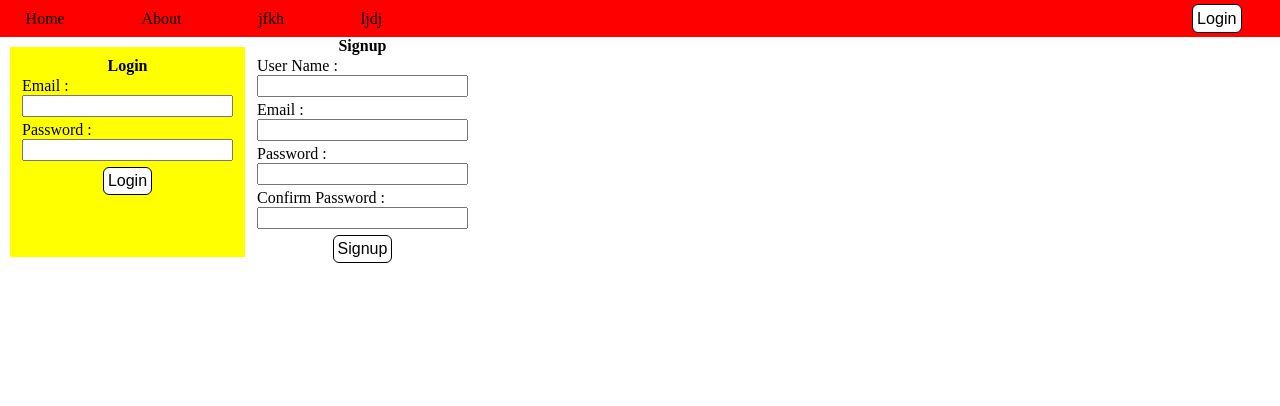
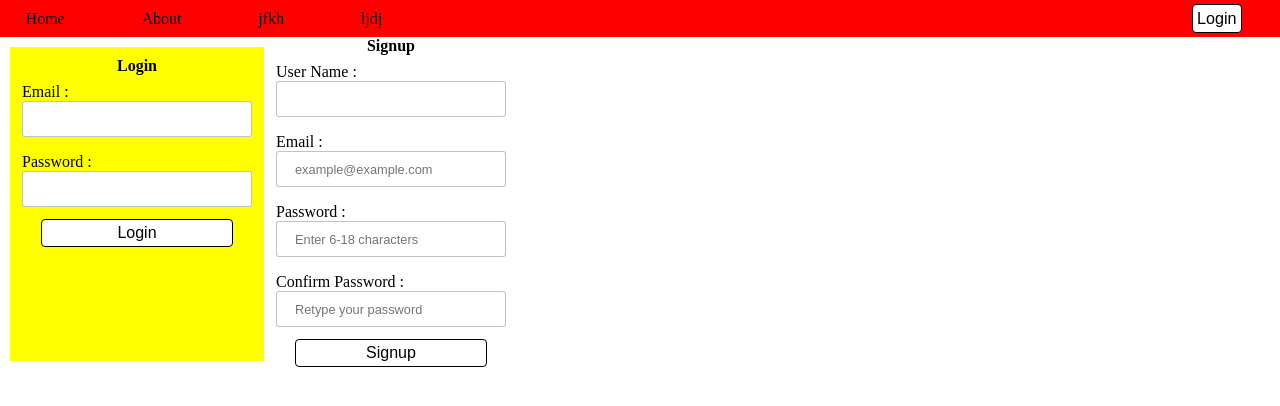
Before and after one commit to itz-A53-K/FoodFest, a PHP site: page / in a window 1280 px wide. Shown: the top 406 px of the page. Run offline with PHP 8.4, Linux system fonts and the light colour scheme.

Commit message:
js verification

```diff
--- a/index.php
+++ b/index.php
@@ -6,8 +6,8 @@
     <meta http-equiv="X-UA-Compatible" content="IE=edge">
     <meta name="viewport" content="width=device-width, initial-scale=1.0">
     <title>Food Fest - Welcome to Food Fest</title>
+    <link rel="stylesheet" href="user/css/utils.css">
     <link rel="stylesheet" href="user/css/style.css">
-    <link rel="stylesheet" href="user/css/utils.css">
     <link rel="stylesheet" href="user/css/header_footer.css">
 </head>
 
@@ -16,7 +16,7 @@
 
     <section class="account">
         <div class="loginModule" id="loginModule">
-            <form action="user/partial/_loginFunctional.php" method="post" class="form" onsubmit="return CheckPassword()">
+            <form action="user/partial/_loginFunctional.php" method="post" class="form">
                 <h4>Login</h4>
                 <!-- <div>
                     <label for="loginUserName">User Name :</label>
@@ -24,39 +24,42 @@
                 </div> -->
                 <div>
                     <label for="loginUserEmail">Email :</label>
-                    <input type="email" id="loginUserEmail" name="loginUserEmail">
+                    <input type="email" id="loginUserEmail" name="loginUserEmail" required>
                 </div>
                 <div>
                     <label for="loginPassword">Password :</label>
-                    <input type="password" id="loginPassword" name="loginPassword">
+                    <input type="password" id="loginPassword" name="loginPassword" required>
                 </div>
-                <button type="submit" class="btn">Login</button>
+                <button type="submit" class="btn btnLarge">Login</button>
             </form>
         </div>
         <div class="signupModule" id="signupModule">
-            <form action="user/partial/_signupFunctional.php" method="post" class="form" onsubmit="return reg_pass()">
+            <form action="user/partial/_signupFunctional.php" method="post" class="form" onsubmit="return regValidate()">
                 <h4>Signup</h4>
                 <div>
                     <label for="userName">User Name :</label>
-                    <input type="text" id="userName" name="userName">
+                    <input type="text" id="userName" name="userName" placeholder="">
                 </div>
                 <div>
                     <label for="userEmail">Email :</label>
-                    <input type="email" id="userEmail" name="userEmail">
+                    <input type="email" id="userEmail" name="userEmail" placeholder="example@example.com" >
                 </div>
                 <div>
                     <label for="userPass">Password :</label>
-                    <input type="password" id="userPass" name="userPass">
+                    <input type="password" id="userPass" name="userPass" placeholder="Enter 6-18 characters">
+
                 </div>
                 <div>
                     <label for="confirmPass">Confirm Password :</label>
-                    <input type="text" id="confirmPass" name="confirmPass">
+                    <input type="password" id="confirmPass" name="confirmPass" placeholder="Retype your password">
                 </div>
-                <button type="submit" class="btn">Signup</button>
+                <button type="submit" class="btn btnLarge">Signup</button>
+                <!-- <button type="reset" class="btn">Reset</button> -->
             </form>
-            <script src="js/password_ver.js"></script>
         </div>
     </section>
+
+    <script src="user/js/password_ver.js"></script>
 </body>
 
 </html>
--- a/user/css/header_footer.css
+++ b/user/css/header_footer.css
@@ -23,6 +23,7 @@
     cursor: pointer;
 }
 #navBar ul li a{
+    outline: none;
     text-decoration: none;
     color: black;
 
--- a/user/css/style.css
+++ b/user/css/style.css
@@ -9,7 +9,7 @@
     justify-content: center;
 }
 .account form div{
-    margin: 2px;
+    margin: 8px 2px;
     display: flex;
     flex-direction: column;
 }
--- a/user/css/utils.css
+++ b/user/css/utils.css
@@ -1,13 +1,14 @@
 .btn{
-    width: fit-content;
+    /* width: fit-content; */
     padding: 4px;
     margin: 4px;
     border: 1px solid black;
-    border-radius: 6px;
+    border-radius: 4px;
     color: black;
     background-color: white;
     cursor: pointer;
     font-size: 1rem;
+    outline: none;
     transition: .3s ease-in-out;
 
 }
@@ -15,3 +16,19 @@
     color: white;
     background-color: black;
 }
+
+.btnLarge{
+    width: 15vw;
+}
+
+input{
+    font-size: 0.8rem;
+    border-radius: 3px;
+    border: solid 1.5px rgba(50, 69, 76, 0.316);
+    padding: 4px 18px;
+    outline: none;
+    height: 26px;
+    width: 15vw;
+    color: #6f7c81;
+
+}
--- a/user/partial/_header.php
+++ b/user/partial/_header.php
@@ -9,7 +9,7 @@
         </ul>
 
         <div class="loginContainer">
-            <input type="button" class="loginBtn btn" id="loginBtn" value="Login">
+            <button type="button" class="loginBtn btn" id="loginBtn">Login</button>
         </div>
 
     </nav>
```
Also changed, not shown: user/js/password_ver.js (+32 -31 lines).
